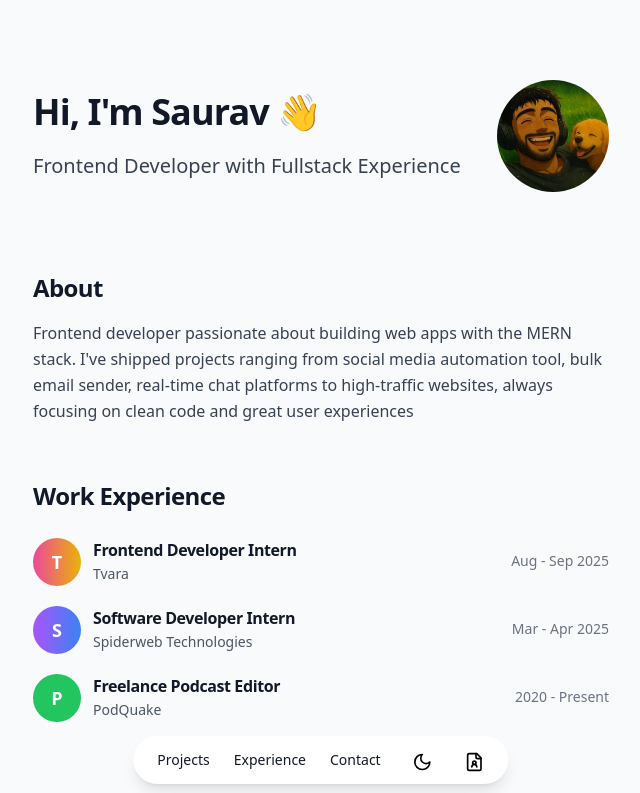
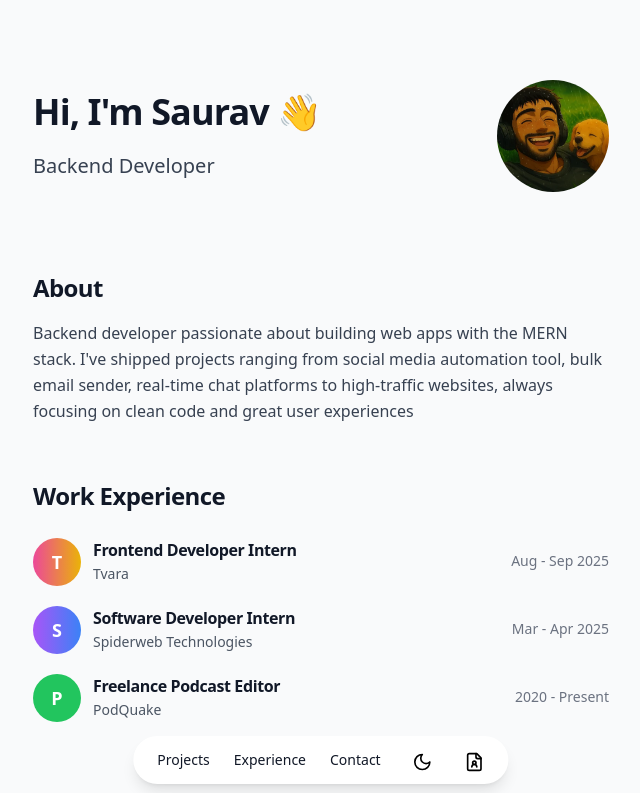
Before and after one commit to saurav981/My-Portfolio, a React (Vite) app: page / in a window 1280 px wide. Shown: the top 793 px of the page, without its empty margins (319-959 px from the left). Built offline with nearby package versions, Linux system fonts and the light colour scheme.

Commit message:
tailored resume to backend dev, thats the way to go...

```diff
--- a/src/assets/data.js
+++ b/src/assets/data.js
@@ -1,8 +1,8 @@
 export const portfolioData = {
-  role: "Frontend Developer with Fullstack Experience",
+  role: "Backend Developer",
 
   about:
-    "Frontend developer passionate about building web apps with the MERN stack. I've shipped projects ranging from social media automation tool, bulk email sender, real-time chat platforms to high-traffic websites, always focusing on clean code and great user experiences",
+    "Backend developer passionate about building web apps with the MERN stack. I've shipped projects ranging from social media automation tool, bulk email sender, real-time chat platforms to high-traffic websites, always focusing on clean code and great user experiences",
 
   projects: [
     {
--- a/src/components/layouts/Navbar.jsx
+++ b/src/components/layouts/Navbar.jsx
@@ -27,7 +27,7 @@ export default function Navbar() {
         </div>
 
         <a
-          href="/assets/Saurav Frontend Resume.pdf"
+          href="/assets/Saurav Backend Resume.pdf"
           target="_blank"
           rel="noopener"
           className="flex-shrink-0"
```
Also changed, not shown: 2 other files (tests, documents, lock files or other folders).
